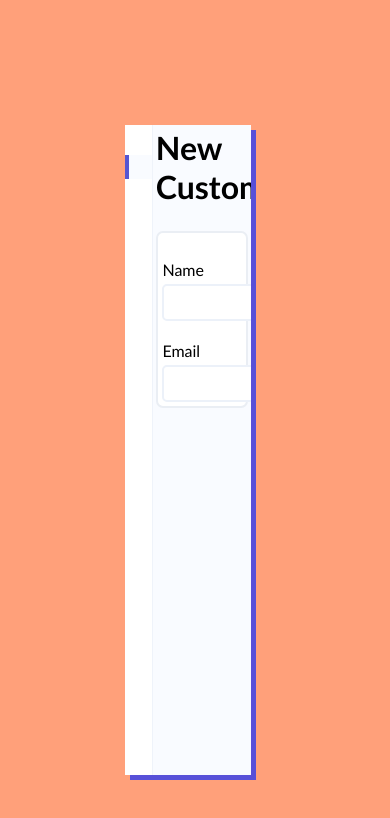
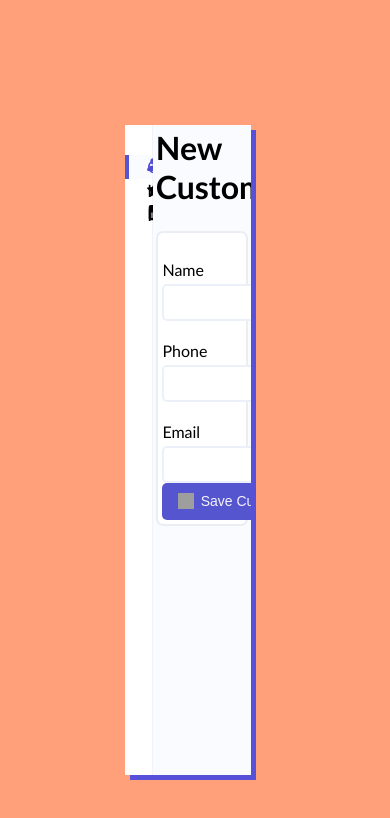
Before and after one commit to Rozamo/ReactBillBook, a React app: page /customers/create in a window 390 px wide. Shown: the top 818 px of the page. Built offline with nearby package versions, Linux system fonts and the light colour scheme; grey boxes are pictures that could not be loaded.

Commit message:
Responsive

```diff
--- a/package.json
+++ b/package.json
@@ -52,6 +52,7 @@
     "test": "jest",
     "start": "webpack-dev-server --open",
     "build": "webpack",
+    "build-prod": "webpack --mode production",
     "cust": "jest -t 'CustomerSelect'"
   },
   "jest": {
--- a/src/components/sidebar/SidebarItem.js
+++ b/src/components/sidebar/SidebarItem.js
@@ -22,7 +22,10 @@ export default function SidebarItem(props) {
 
   return (
     <div className={classValue}>
-      {renderIcon()}
+      <span
+        style={{minWidth: '1em'}}
+      >
+        {renderIcon()}</span>
       {value}
     </div>
   );
--- a/src/css/style2.css
+++ b/src/css/style2.css
@@ -158,6 +158,22 @@ input.wrong-input:focus {
     margin-top: 5px;
 }
 
+/* .cust-panel-1 { */
+    /* display: flex;
+    flex-direction: column;
+    justify-content: left;
+    margin-top: 5px;
+} */
+
+@media screen and (max-width: 1284px) {
+    .cust-panel-1 {
+        display: flex;
+        flex-direction: column;
+        justify-content: left;
+        margin-top: 5px;
+     }
+   }
+
 textarea {
     height: 45px;
     margin-bottom: 17px;
--- a/src/index.html
+++ b/src/index.html
@@ -2,6 +2,7 @@
 <html lang="en">
 	<head>
 		<meta charset="utf-8" />
+		<meta name="viewport" content="width=device-width, initial-scale=1.0">
 		<title>BillBook</title>
 		<link
 			rel="stylesheet"
```
Also changed, not shown: 1 other file (tests, documents, lock files or other folders).
